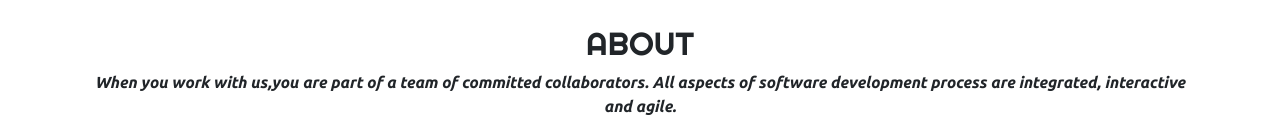
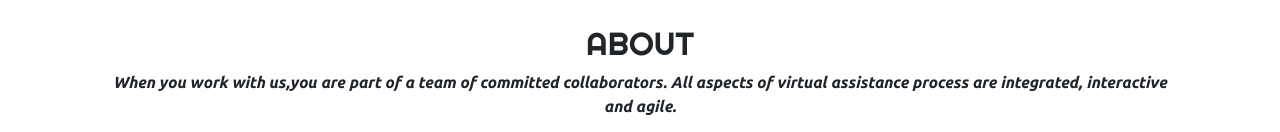
Before and after one commit to Kips-alih/nivyRuto, a plain HTML site: page index.html in a window 1280 px wide. Shown: the part 668-800 px from the top of the page. Drawn offline with nearby package versions, Linux system fonts and the light colour scheme.

Commit message:
Change about text

```diff
--- a/index.html
+++ b/index.html
@@ -36,7 +36,7 @@
     <div class="container">
       <div class="row text-center" id="about">
         <h2>About</h2>
-        <p>When you work with us,you are part of a team of committed collaborators. All aspects of software development process are integrated, interactive<br> and agile.</p>
+        <p>When you work with us,you are part of a team of committed collaborators. All aspects of virtual assistance process are integrated, interactive<br> and agile.</p>
         <p>Our approach unifies design, development and product management to create exceptional products.</p>
         <p>We start each project by understanding your business goals, the user's needs and the product requirements.</p>
         <p>Then we help translate them into effective and elegant solutions.</p>
```
